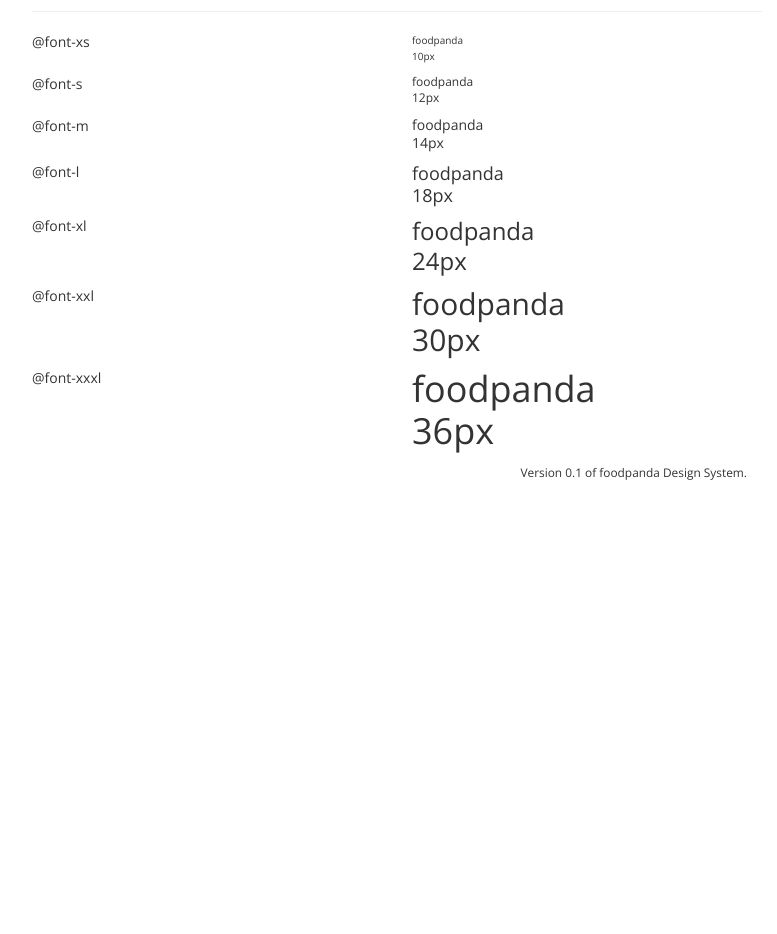
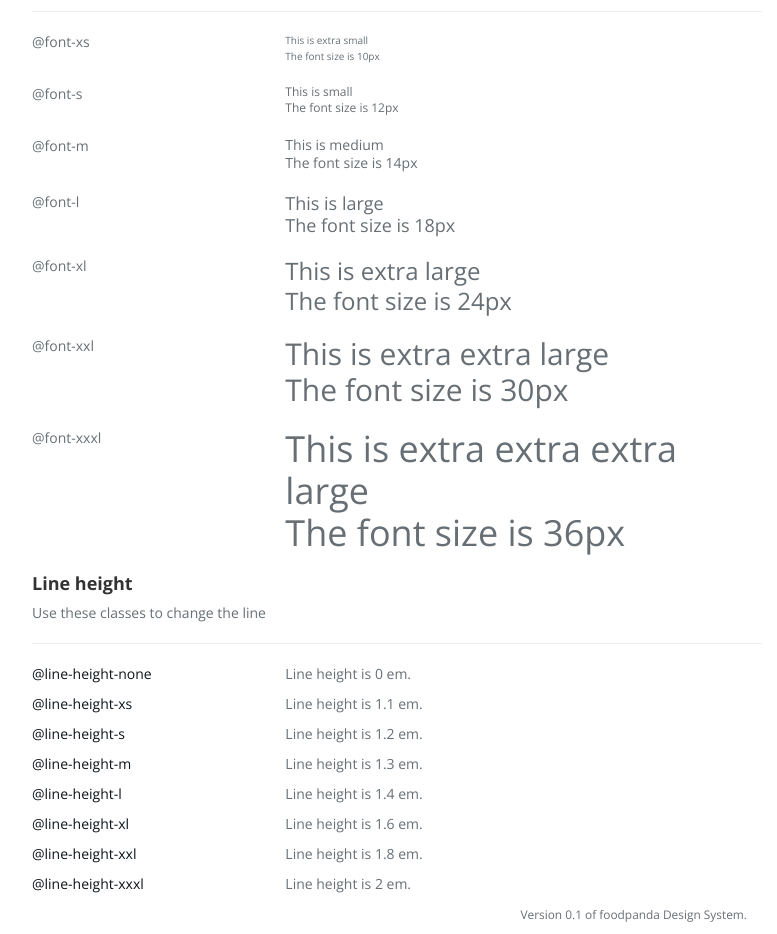
Before and after one commit to fpsg/Styleguide, a plain HTML site: page fonts.html in a window 1280 px wide. Shown: the part 560-1494 px from the top of the page, without its empty margins (243-1020 px from the left). Before the commit the page ends 1052 px from the top, so only its background shows below. Drawn offline with nearby package versions, Linux system fonts and the light colour scheme.

Commit message:
Added line height and changed some styling

```diff
--- a/fonts.html
+++ b/fonts.html
@@ -22,7 +22,7 @@
   <div class="container">
 
 
-    <div class="col-lg-2">
+    <div class="col-sm-2">
         <ul class="side-nav default-side-nav">
           <li><a class="here" href="index.html">Start</a></li>
           <li><a href="grid.html">Grid</a></li>
@@ -32,7 +32,7 @@
         </ul>
       </div>
 
-      <div class="col-lg-8">
+      <div class="col-sm-8">
 
       <!-- Font section -->
         <div id="fonts">
@@ -40,112 +40,184 @@
           <p>Use these classes to change the weight of our font.</p>
           <hr>
           <div class="row">
-              <div class="col-lg-6">
+              <div class="col-sm-4">
                 <p>@font-family</p>
               </div>
-              <div class="col-lg-6" style="border-color:#EA5B31">
+              <div class="col-sm-8" style="border-color:#EA5B31">
                 <div><p>'Open Sans, sans-serif'</p></div>
               </div>
           </div>
 
           <div class="row">
-              <div class="col-lg-6">
+              <div class="col-sm-4">
                 <p>@font-weight-light</p>
               </div>
-              <div class="col-lg-6" style="border-color:#EA5B31">
+              <div class="col-sm-8" style="border-color:#EA5B31">
                 <div><p style="font-weight:300;">foodpanda<br>300</p></div>
               </div>
           </div>
 
           <div class="row">
-              <div class="col-lg-6">
+              <div class="col-sm-4">
                 <p>@font-weight-regular</p>
               </div>
-              <div class="col-lg-6" style="border-color:#EA5B31">
+              <div class="col-sm-8" style="border-color:#EA5B31">
                 <div><p style="font-weight:400;">foodpanda<br>400</p></div>
               </div>
           </div>
 
           <div class="row">
-              <div class="col-lg-6">
+              <div class="col-sm-4">
                 <p>@font-weight-bold</p>
               </div>
-              <div class="col-lg-6" style="border-color:#EA5B31">
+              <div class="col-sm-8" style="border-color:#EA5B31">
                 <div><p style="font-weight:700;">foodpanda<br>700</p></div>
               </div>
           </div>
         </div>
 
-        <div id="fontsizes">
+        <div id="font-sizes">
           <h4 class="f-heading">Font Sizes</h4>
           <p>Use these classes to change the size of our font. It is recommended to stick with font-m for paragraphs, font-l for text that needs emphasis but is not a heading, font-xl and up for headings and font-s and smaller for legal text or text we don't want to put any emphasis on.</p>
           <hr>
           <div class="row">
-              <div class="col-lg-6">
+              <div class="col-sm-4">
                 <p>@font-xs</p>
               </div>
-              <div class="col-lg-6" style="border-color:#EA5B31">
-                <div><p style="font-size:10px; line-height: 16px;">foodpanda<br>10px</p></div>
+              <div class="col-sm-8" style="border-color:#EA5B31">
+                <div><p style="font-size:10px; line-height: 16px;">This is extra small<br>The font size is 10px</p></div>
               </div>
           </div>
 
           <div class="row">
-              <div class="col-lg-6">
+              <div class="col-sm-4">
                 <p>@font-s</p>
               </div>
-              <div class="col-lg-6" style="border-color:#EA5B31">
-                <div><p style="font-size:12px; line-height: 16px;">foodpanda<br>12px</p></div>
+              <div class="col-sm-8" style="border-color:#EA5B31">
+                <div><p style="font-size:12px; line-height: 16px;">This is small<br>The font size is 12px</p></div>
               </div>
           </div>
 
           <div class="row">
-              <div class="col-lg-6">
+              <div class="col-sm-4">
                 <p>@font-m</p>
               </div>
-              <div class="col-lg-6" style="border-color:#EA5B31">
-                <div><p style="font-size:14px; line-height: 18px;">foodpanda<br>14px</p></div>
+              <div class="col-sm-8" style="border-color:#EA5B31">
+                <div><p style="font-size:14px; line-height: 18px;">This is medium<br>The font size is 14px</p></div>
               </div>
           </div>
 
           <div class="row">
-              <div class="col-lg-6">
+              <div class="col-sm-4">
                 <p>@font-l</p>
               </div>
-              <div class="col-lg-6" style="border-color:#EA5B31">
-                <div><p style="font-size:18px; line-height: 22px;">foodpanda<br>18px</p></div>
+              <div class="col-sm-8" style="border-color:#EA5B31">
+                <div><p style="font-size:18px; line-height: 22px;">This is large<br>The font size is 18px</p></div>
               </div>
           </div>
 
           <div class="row">
-              <div class="col-lg-6">
+              <div class="col-sm-4">
                 <p>@font-xl</p>
               </div>
-              <div class="col-lg-6" style="border-color:#EA5B31">
-                <div><p style="font-size:24px; line-height: 30px;">foodpanda<br>24px</p></div>
+              <div class="col-sm-8" style="border-color:#EA5B31">
+                <div><p style="font-size:24px; line-height: 30px;">This is extra large<br>The font size is 24px</p></div>
               </div>
           </div>
 
           <div class="row">
-              <div class="col-lg-6">
+              <div class="col-sm-4">
                 <p>@font-xxl</p>
               </div>
-              <div class="col-lg-6" style="border-color:#EA5B31">
-                <div><p style="font-size:30px; line-height: 36px;">foodpanda<br>30px</p></div>
+              <div class="col-sm-8" style="border-color:#EA5B31">
+                <div><p style="font-size:30px; line-height: 36px;">This is extra extra large<br>The font size is 30px</p></div>
               </div>
           </div>
 
           <div class="row">
-              <div class="col-lg-6">
+              <div class="col-sm-4">
                 <p>@font-xxxl</p>
               </div>
-              <div class="col-lg-6" style="border-color:#EA5B31">
-                <div><p style="font-size:36px; line-height: 42px;">foodpanda<br>36px</p></div>
+              <div class="col-sm-8" style="border-color:#EA5B31">
+                <div><p style="font-size:36px; line-height: 42px;">This is extra extra extra large<br>The font size is 36px</p></div>
               </div>
           </div>
         </div>
 
+
+        <!-- Line height -->
+        <div id="line-height">
+          <h4>Line height</h4>
+          <p>Use these classes to change the line <height class=""></height></p>
+          <hr>
+
+            <div class="row">
+              <div class="col-sm-4">
+                <p class="focus">@line-height-none</p>
+              </div>
+              <div class="col-sm-8" style="border-color:#EA5B31">
+                <div><p>Line height is 0 em.</p></div>
+            </div></div>
+
+            <div class="row">
+              <div class="col-sm-4">
+                <p class="focus">@line-height-xs</p>
+              </div>
+              <div class="col-sm-8" style="border-color:#EA5B31">
+                <div><p>Line height is 1.1 em.</p></div>
+            </div></div>
+
+            <div class="row">
+              <div class="col-sm-4">
+                <p class="focus">@line-height-s</p>
+              </div>
+              <div class="col-sm-8" style="border-color:#EA5B31">
+                <div><p>Line height is 1.2 em.</p></div>
+            </div></div>
+
+            <div class="row">
+              <div class="col-sm-4">
+                <p class="focus">@line-height-m</p>
+              </div>
+              <div class="col-sm-8" style="border-color:#EA5B31">
+                <div><p>Line height is 1.3 em.</p></div>
+            </div></div>
+
+            <div class="row">
+              <div class="col-sm-4">
+                <p class="focus">@line-height-l</p>
+              </div>
+              <div class="col-sm-8" style="border-color:#EA5B31">
+                <div><p>Line height is 1.4 em.</p></div>
+            </div></div>
+
+            <div class="row">
+              <div class="col-sm-4">
+                <p class="focus">@line-height-xl</p>
+              </div>
+              <div class="col-sm-8" style="border-color:#EA5B31">
+                <div><p>Line height is 1.6 em.</p></div>
+            </div></div>
+
+            <div class="row">
+              <div class="col-sm-4">
+                <p class="focus">@line-height-xxl</p>
+              </div>
+              <div class="col-sm-8" style="border-color:#EA5B31">
+                <div><p>Line height is 1.8 em.</p></div>
+            </div></div>
+
+            <div class="row">
+              <div class="col-sm-4">
+                <p class="focus">@line-height-xxxl</p>
+              </div>
+              <div class="col-sm-8" style="border-color:#EA5B31">
+                <div><p>Line height is 2 em.</p></div>
+            </div></div>
+
+          </div> <!-- End of row -->
       <!-- Footer -->
-      <div class="col-lg-12"><footer style="text-align:right;"><p><small>Version 0.1 of foodpanda Design System.</small></p></footer></div>
+      <div class="col-sm-12"><footer style="text-align:right;"><p><small>Version 0.1 of foodpanda Design System.</small></p></footer></div>
 
   </div> <!-- Close main div -->
     <!-- jQuery (necessary for Bootstrap's JavaScript plugins) -->
```
Also changed, not shown: bootstrap.min.css.
